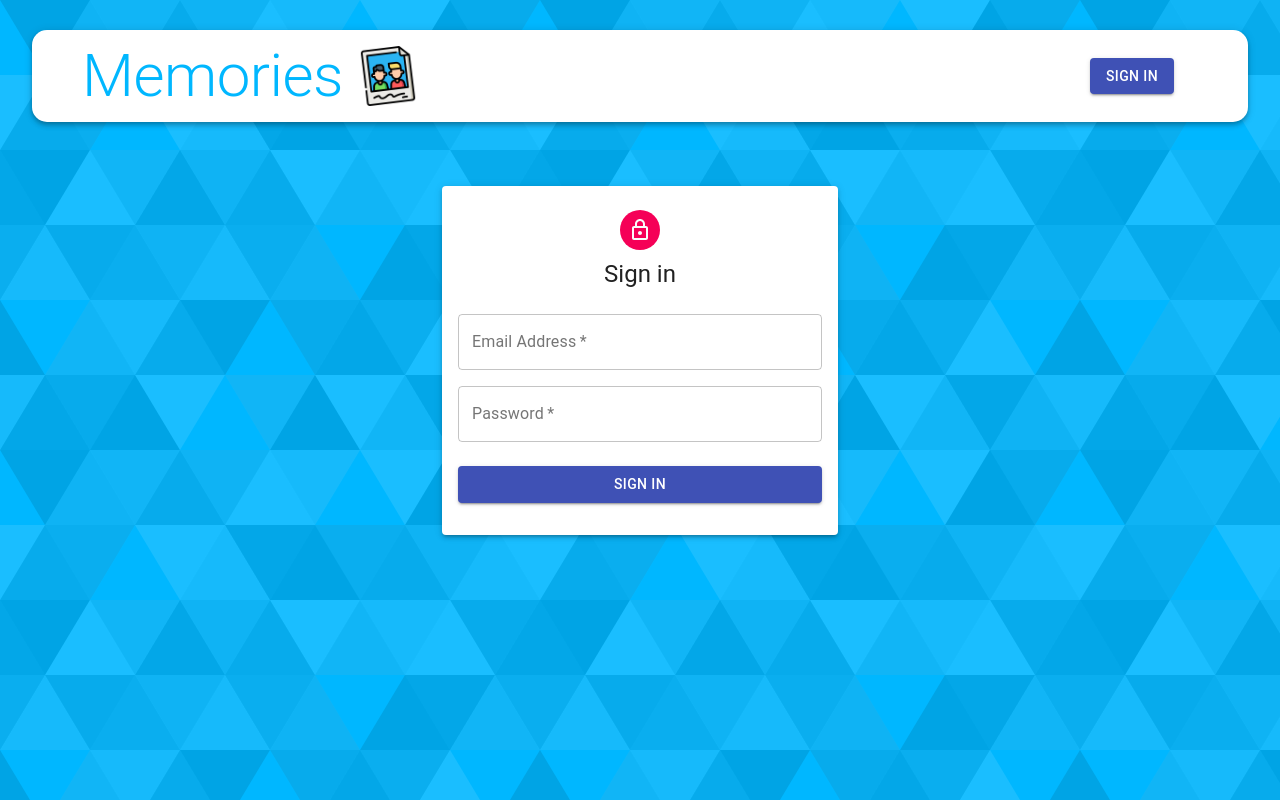
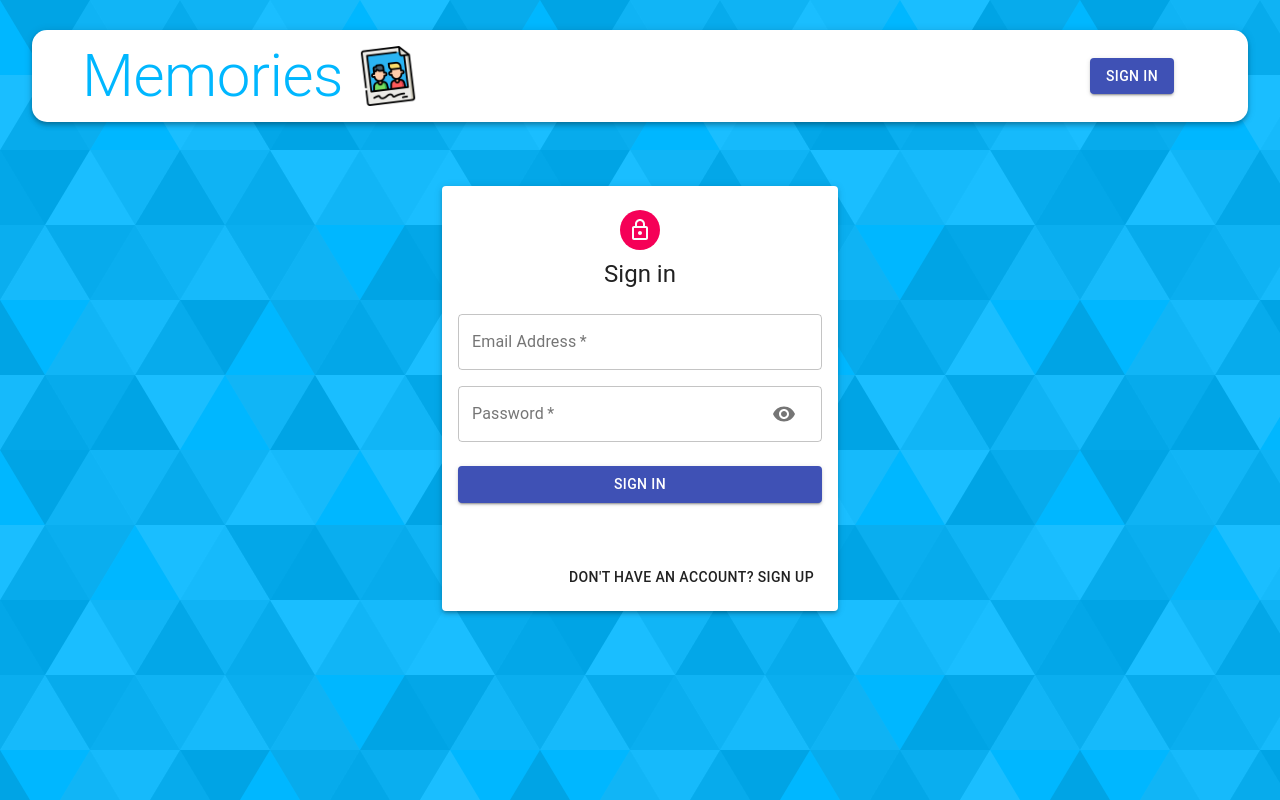
Before and after one commit to alexalextran/MEMORIES-MERN-AUTH, a React (Create React App) app in the folder client/: page /auth in a window 1280 px wide. Built offline with nearby package versions, Linux system fonts and the light colour scheme; no server answers.

Commit message:
auth properly works

```diff
--- a/client/package.json
+++ b/client/package.json
@@ -7,6 +7,7 @@
   "dependencies": {
     "@material-ui/core": "^4.12.4",
     "@material-ui/icons": "^4.11.3",
+    "@react-oauth/google": "^0.2.6",
     "@testing-library/react": "^12.1.1",
     "@testing-library/user-event": "^12.5.0",
     "axios": "^0.27.2",
--- a/client/src/App.js
+++ b/client/src/App.js
@@ -3,15 +3,14 @@
 import {BrowserRouter, Routes, Route} from 'react-router-dom'
 import Home from './components/Home/Home';
 import Auth from './components/Auth/Auth';
-
+import { GoogleOAuthProvider } from '@react-oauth/google';
 function App() {
-
 
 
 
   return (
     <BrowserRouter>
-
+    <GoogleOAuthProvider clientId={process.env.REACT_APP_GOOGLE_API_TOKEN}>
     <Container maxWidth="lg">
       <Navbar/>
       <Routes>
@@ -20,6 +19,7 @@
       </Routes>
 
     </Container>
+    </GoogleOAuthProvider>
     </BrowserRouter>
   );
 }
--- a/client/src/components/Auth/Auth.js
+++ b/client/src/components/Auth/Auth.js
@@ -1,14 +1,16 @@
 import React, { useState } from 'react';
-import {Avatar, Button, Paper, Grid, Typography, Container} from '@material-ui/core'
+import {Avatar, Button, Paper, Grid, Typography, Container, Icon} from '@material-ui/core'
 import LockOutlinedIcon from '@material-ui/icons/LockOutlined'
 import useStyles from './styles'
 import Input from './Input';
+import {GoogleLogin} from '@react-oauth/google'
+import { useDispatch } from 'react-redux';
+
+
 const Auth = () => {
     const classes = useStyles()
-
-    const isSignup = false;
     const [showPassword, setshowPassword] = useState(false);
-
+    const [isSignup, setisSignup] = useState(false);
     const handleSubmit = () => {
 
     }
@@ -18,8 +20,17 @@
     }
 
     const handleChange = () => {
+    }
 
+    const googleSuccess = async (res) => {
+        console.log(res)
     }
+    const googleFailure = (error) => {
+        console.log(error)
+        console.log("sign in was unsuccsessful")
+    }
+
+
     return (
         <Container component="main" maxWidth="xs">
         <Paper className={classes.paper} elevation={3}>
@@ -42,6 +53,22 @@
             <Button type="submit" fullWidth variant="contained" color="primary" className={classes.submit}>
               { isSignup ? 'Sign Up' : 'Sign In' }
             </Button>
+            <GoogleLogin render={(renderProps) => (
+              <Button className={classes.googleButton} color="primary" fullWidth={true} onClick={renderProps.onClick} disabled={renderProps.disabled} startIcon={<Icon />} variant="contained">
+                Google Sign In
+              </Button>
+            )}
+            onSuccess={googleSuccess}
+            onFailure={googleFailure}
+            cookiePolicy="single_host_origin"/>
+            <Grid container justifyContent="flex-end" >
+                <Grid item>
+                    <Button onClick={() => {setisSignup(!isSignup)}}>{
+                        isSignup ? 'Already have an account? Sign In' : "Don't have an account? Sign Up"
+                    }</Button>
+                </Grid>
+
+            </Grid>
                 </form>
             </Paper>
         </Container>
--- a/client/src/components/Auth/Input.js
+++ b/client/src/components/Auth/Input.js
@@ -5,15 +5,16 @@
 const Input = ({name, half, handleChange, label, autoFocus, handleShowPassword, type}) => {
     return (
         <Grid item xs={12} sm={half ? 6 : 12}>
-            <TextField name={name} onChange={handleChange} variant="outlined" required fullWidth label={label} autoFocus={autoFocus} type={type} inputProps={name === 'password' && {
-                endAdornment: (
-                <InputAdornment position="end">
-                <IconButton onClick={handleShowPassword}>
-                {type === "password" ? <Visibility/> : <VisibilityOff />}
-                </IconButton>
-                </InputAdornment>
-                )
-            }}/>
+            <TextField name={name} onChange={handleChange} variant="outlined" required fullWidth label={label} autoFocus={autoFocus} type={type}   InputProps={name === 'password' ? {
+        endAdornment: (
+          <InputAdornment position="end">
+            <IconButton onClick={handleShowPassword}>
+              {type === 'password' ? <Visibility /> : <VisibilityOff />}
+            </IconButton>
+          </InputAdornment>
+        ),
+      } : null}
+    />
         </Grid>
     );
 }
```
Also changed, not shown: client/src/components/Auth/icon.js (added, +12 -0 lines), 2 other files (tests, documents, lock files or other folders).
